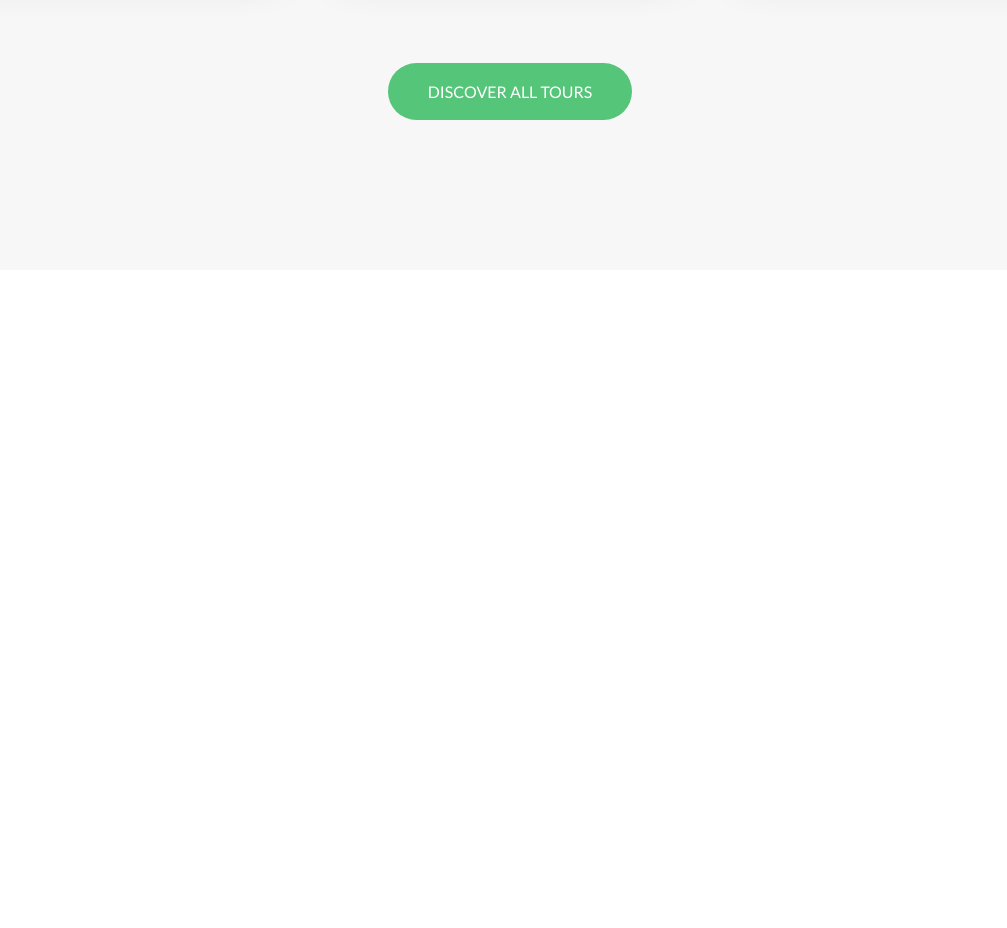
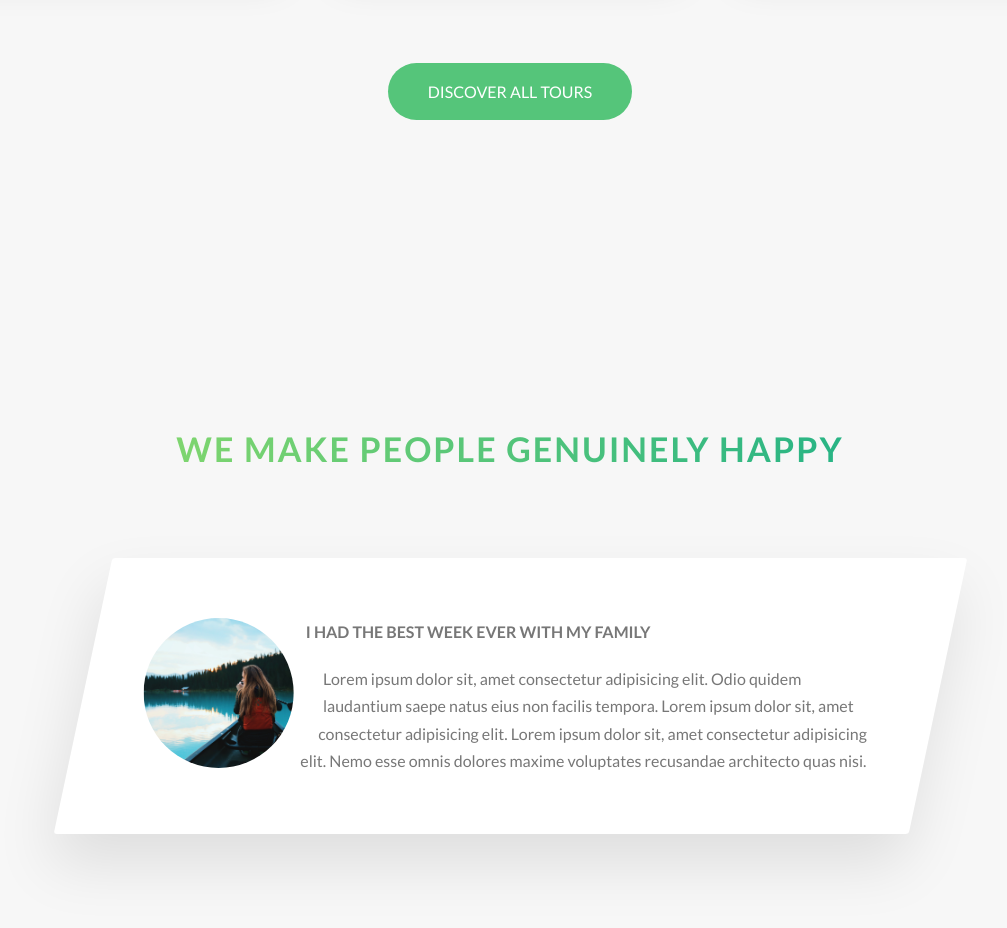
Before and after one commit to samcro85/Natours-project, a website: page index.html in a window 1280 px wide. Shown: the part 3151-4079 px from the top of the page, without its empty margins (130-1137 px from the left). Before the commit the page ends 3451 px from the top, so only its background shows below. Drawn offline with Linux system fonts and the light colour scheme.

Commit message:
iniziato sezione stories

```diff
--- a/index.html
+++ b/index.html
@@ -251,6 +251,30 @@
           <a href="#" class="btn btn--green">Discover all tours</a>
         </div>
       </section>
+
+      <!-- STORIES SECTION -->
+      <section class="stories-section">
+        <div class="u-center-text u-margin-bottom-big">
+          <h2 class="secondary-heading">We make people genuinely happy</h2>
+        </div>
+
+        <div class="row">
+          <div class="story">
+            <figure class="story__shape">
+              <img src="./img/nat-8.jpg" alt="Person on a tour" class="story__image">
+            </figure>
+            <div class="story__text">
+              <h3 class="tertiary-heading u-margin-bottom-small">
+                I had the best week ever with my family
+              </h3>
+              <p>
+                Lorem ipsum dolor sit, amet consectetur adipisicing elit. Odio
+                quidem laudantium saepe natus eius non facilis tempora. Lorem ipsum dolor sit, amet consectetur adipisicing elit. Lorem ipsum dolor sit, amet consectetur adipisicing elit. Nemo esse omnis dolores maxime voluptates recusandae architecto quas nisi.
+              </p>
+            </div>
+          </div>
+        </div>
+      </section>
     </main>
     <!--   SECTION
     <section class="grid-test">
--- a/sass/main.scss
+++ b/sass/main.scss
@@ -8,6 +8,7 @@
 @import "./base/utilities";
 
 @import "./components/buttons";
+@import "./components/story";
 @import "./components/cards";
 @import "./components/composition";
 @import "./components/feature-box";
--- a/sass/pages/_home.scss
+++ b/sass/pages/_home.scss
@@ -27,3 +27,8 @@
   padding: 30rem 0 15rem 0;
   margin-top: -14rem;
 }
+
+.stories-section {
+  padding: 15rem 0;
+  background-color: $color-grey-light-1;
+}
```
Also changed, not shown: css/main.css, css/main.min.css, package.json (line endings or trailing spaces), 1 other file.
